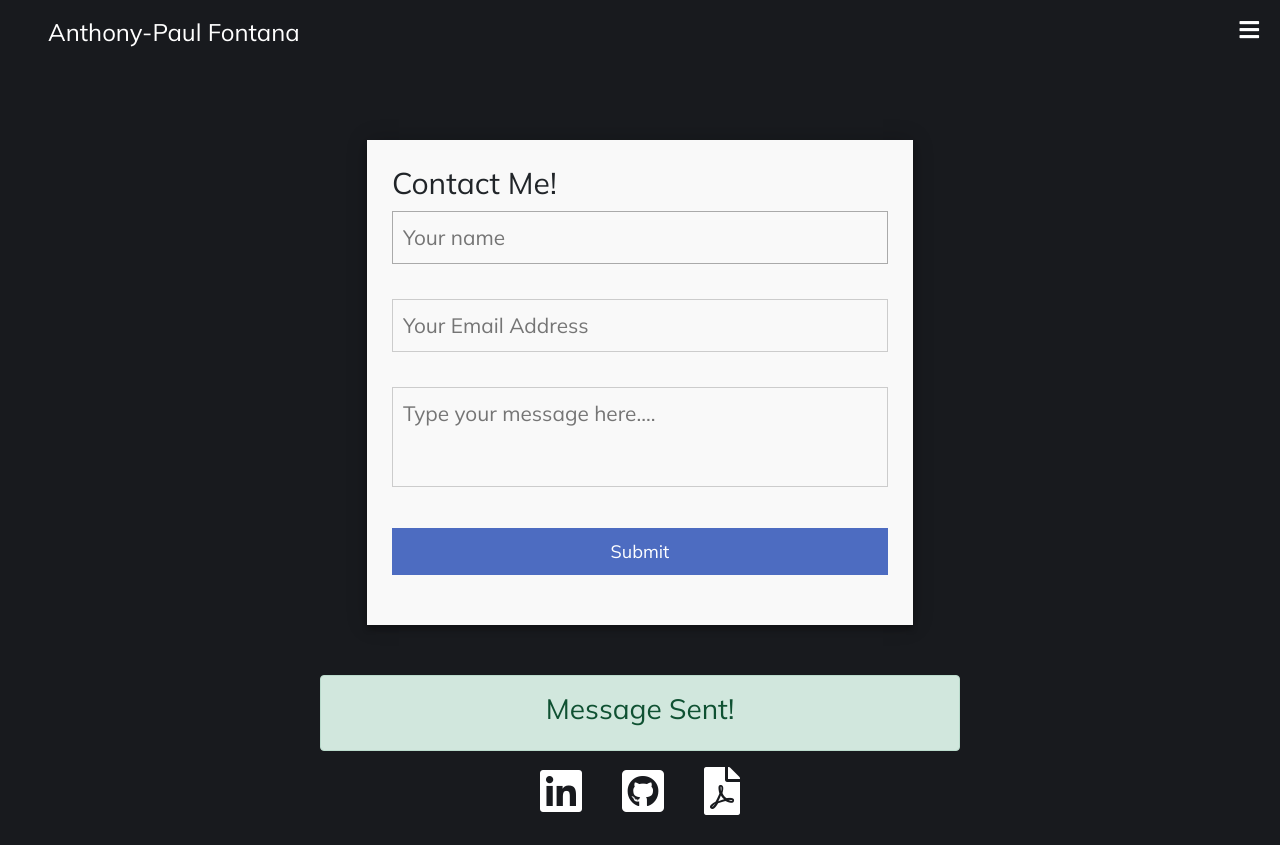
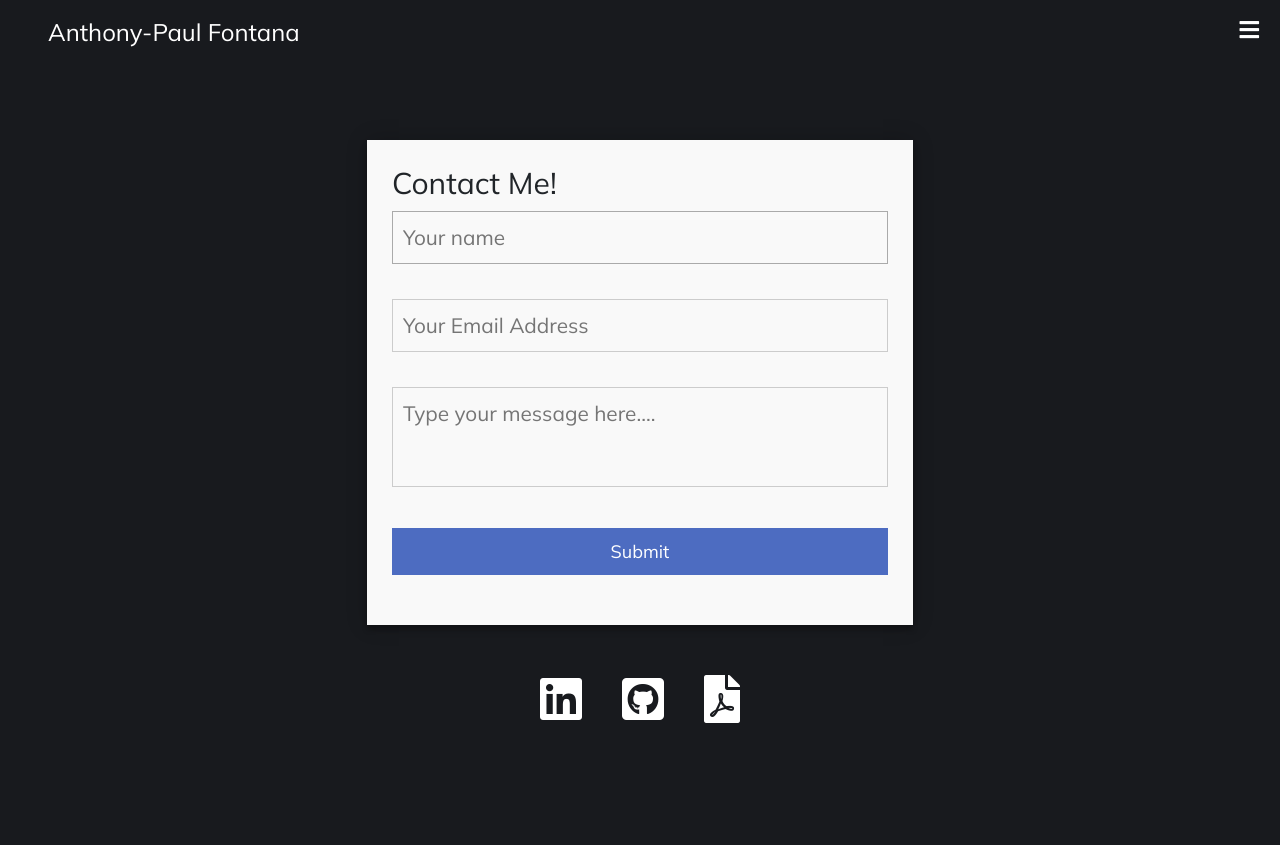
Before and after one commit to Anthony-29/personal-site, a Vue app: page /#/Contact in a window 1280 px wide. After the commit the page ends 800 px from the top, so only its background shows below. Built offline with nearby package versions, Linux system fonts and the light colour scheme.

Commit message:
finished email popup

```diff
--- a/src/views/Contact.vue
+++ b/src/views/Contact.vue
@@ -49,7 +49,7 @@
       <div class="col-3"></div>
     </div>
   </div>
-  <EmailPopUp v-if="!showPopUp" />
+  <EmailPopUp v-if="showPopUp" />
   <div class="container">
     <div class="row">
       <div class="col-3"></div>
```
